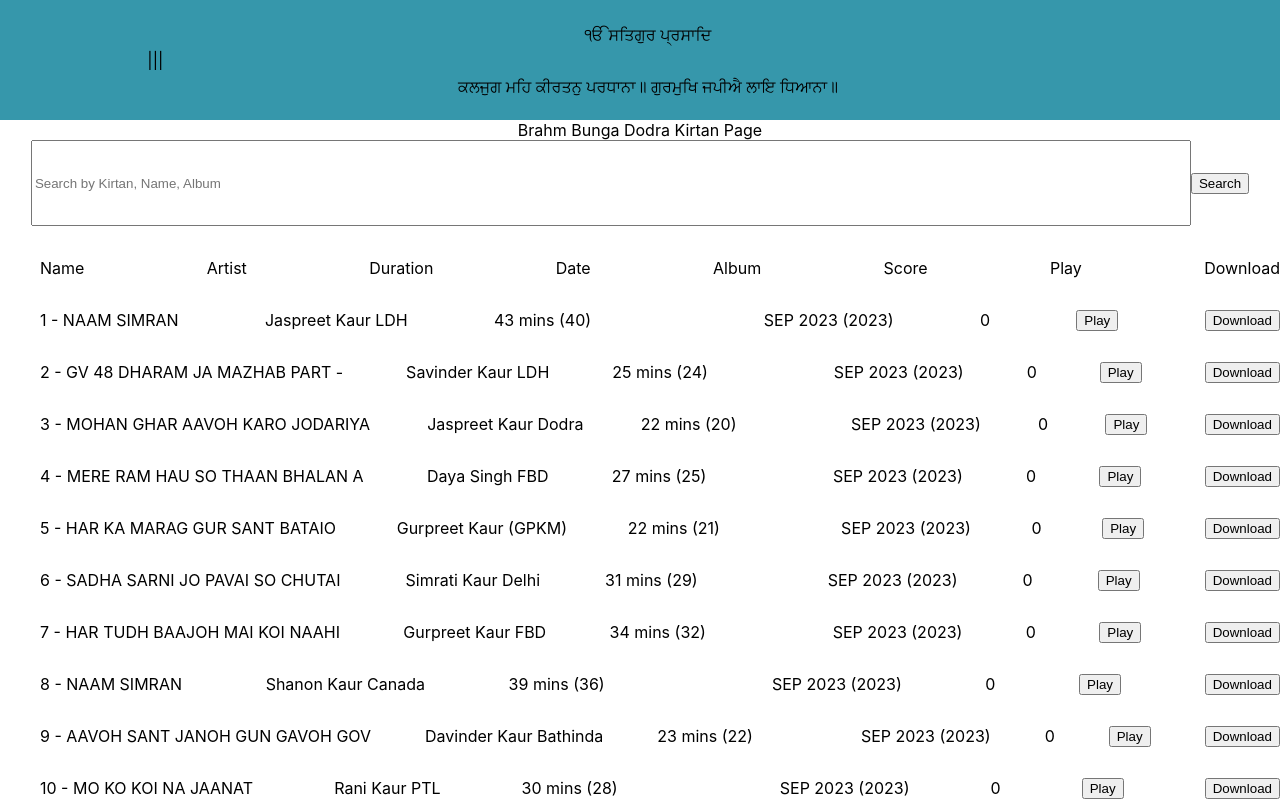
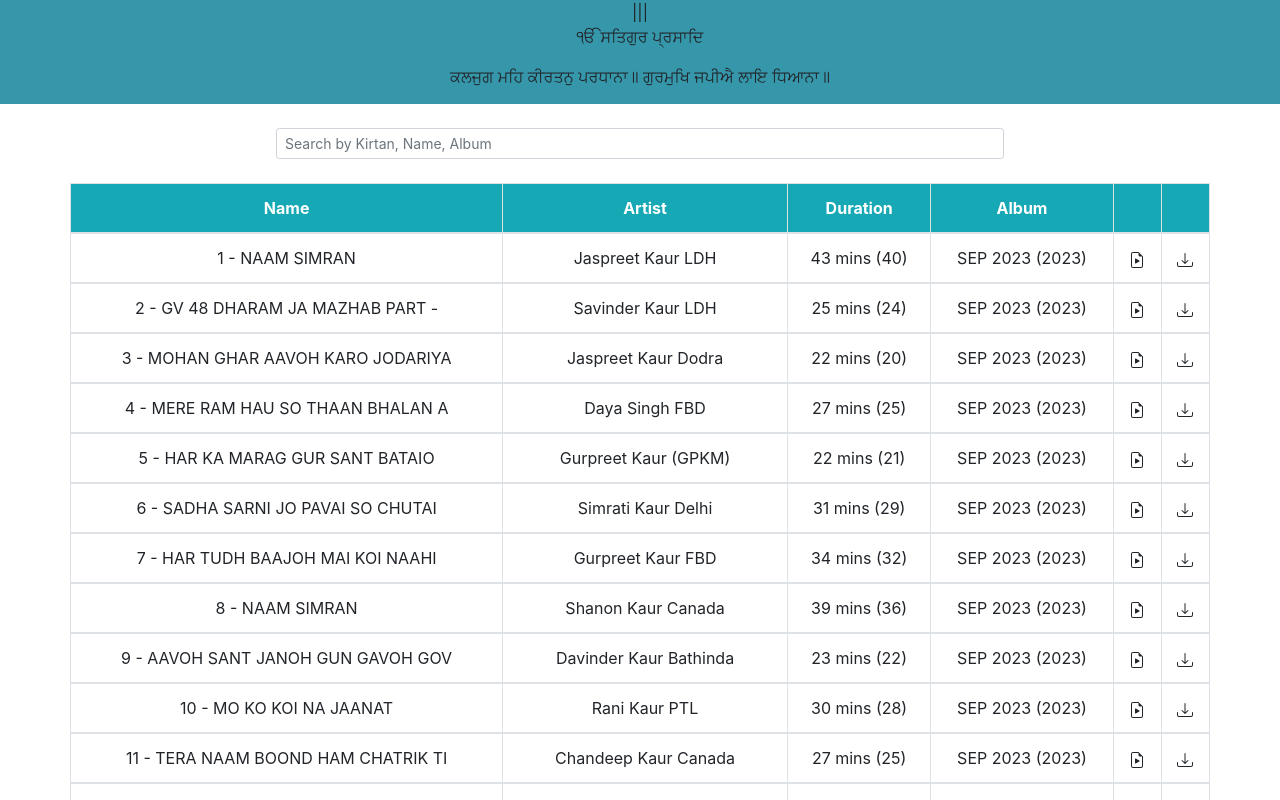
Before and after one commit to isupreetk/kirtan-frontend, a React (Create React App) app: page / in a window 1280 px wide. Shown: the top 800 px of the page. Built offline with nearby package versions, Linux system fonts and the light colour scheme.

Commit message:
pagination for results + styling with bootstrap

```diff
--- a/package.json
+++ b/package.json
@@ -7,8 +7,14 @@
     "@testing-library/react": "^13.4.0",
     "@testing-library/user-event": "^13.5.0",
     "axios": "^1.6.1",
+    "bootstrap-icons": "^1.11.2",
     "react": "^18.2.0",
+    "react-bootstrap": "^2.9.1",
+    "react-bootstrap-icons": "^1.10.3",
+    "react-bootstrap-pagination-control": "^1.0.5",
     "react-dom": "^18.2.0",
+    "react-infinite-scroll-component": "^6.1.0",
+    "react-query": "^3.39.3",
     "react-scripts": "5.0.1",
     "sass": "^1.69.5",
     "web-vitals": "^2.1.4"
--- a/public/index.html
+++ b/public/index.html
@@ -14,6 +14,12 @@
       manifest.json provides metadata used when your web app is installed on a
       user's mobile device or desktop. See https://developers.google.com/web/fundamentals/web-app-manifest/
     -->
+    <link
+      rel="stylesheet"
+      href="https://stackpath.bootstrapcdn.com/bootstrap/4.3.1/css/bootstrap.min.css"
+      integrity="sha384-ggOyR0iXCbMQv3Xipma34MD+dH/1fQ784/j6cY/iJTQUOhcWr7x9JvoRxT2MZw1T"
+      crossorigin="anonymous"
+    />
     <link rel="manifest" href="%PUBLIC_URL%/manifest.json" />
     <!--
       Notice the use of %PUBLIC_URL% in the tags above.
--- a/src/App.jsx
+++ b/src/App.jsx
@@ -5,6 +5,9 @@ import SearchBar from "./components/SearchBar/SearchBar";
 import KirtanList from "./components/KirtanList/KirtanList";
 import kirtansData from "./assets/data/sept2023-1.json";
 // import searchHistoryData from "./assets/data/searchHistory.json";
+// import InfiniteScroll from "react-infinite-scroll-component";
+import PaginationComponent from "./components/Pagination/Pagination";
+import { Container, Row, Col } from "react-bootstrap";
 
 function App() {
   let inputRef = useRef();
@@ -16,6 +19,13 @@ function App() {
   let [possibleCombinations, setPossibleCombinations] = useState([]);
   let [filteredKirtans, setFilteredKirtans] = useState([]);
   let [sortedKirtans, setSortedKirtans] = useState([]);
+
+  // let [items, setItems] = useState([]);
+  let [isLoading, setIsLoading] = useState(false);
+  let [error, setError] = useState(null);
+  let [currentPage, setCurrentPage] = useState(1);
+  let [entriesPerPage] = useState(50);
+
   // let [searchHistory, setSearchHistory] = useState(searchHistoryData);
   // let [searchHistory, setSearchHistory] = useState([]);
 
@@ -124,12 +134,15 @@ function App() {
 
   useEffect(
     () => {
+      setIsLoading(true);
+      setError(false);
       setKirtans(kirtansData);
       setFilteredKirtans(
         kirtans.filter((kirtan) => {
           return calculateScore(kirtan);
         })
       );
+      setIsLoading(false);
     },
     // eslint-disable-next-line
     [possibleCombinations]
@@ -157,26 +170,67 @@ function App() {
     // event.preventDefault();
     setSearchTerm(inputRef.current.value);
     setSearchArray(inputRef.current.value.split(" "));
+    // setCurrentPage(1); this is by default 1
+
     // searchHistory.push(inputRef.current.value);
   };
 
+  // Get Current Kirtans
+  let indexOfLastKirtan = currentPage * entriesPerPage;
+  let indexOfFirstKirtan = indexOfLastKirtan - entriesPerPage;
+  let currentKirtans = searchTerm
+    ? sortedKirtans.slice(indexOfFirstKirtan, indexOfLastKirtan)
+    : kirtans.slice(indexOfFirstKirtan, indexOfLastKirtan);
+
+  // Get Page
+  const paginate = (event, pageNumber) => {
+    event.preventDefault();
+    setCurrentPage(pageNumber);
+  };
+
   return (
-    <div className="App">
+    <Container fluid className="App">
+      <Row>
         <Header />
+      </Row>
+      <Container>
+        <Row className="p-4">
+          <Col xs={1} md={2}></Col>
+          <Col md={8} xs={10} className="p-0">
             <SearchBar
               inputRef={inputRef}
               handleSearch={handleSearch}
               // searchHistory={searchHistory}
             />
+          </Col>
+          <Col xs={1} md={2}></Col>
+        </Row>
+        <Row className="align-items-center">
           <KirtanList
             searchTerm={searchTerm}
-        // possibleCombinations={possibleCombinations}
-        kirtans={kirtans}
-        sortedKirtans={sortedKirtans}
+            kirtans={currentKirtans}
+            sortedKirtans={currentKirtans}
+            isLoading={isLoading}
+            error={error}
             // kirtanTitle={kirtanTitle}
             // kirtanTitleRef={kirtanTitleRef}
           />
-    </div>
+        </Row>
+        {/* <Row className="p-4">
+        <Col xs={1} md={2}></Col>
+        <Col md={8} xs={10} className="p-0"> */}
+        <PaginationComponent
+          entriesPerPage={entriesPerPage}
+          totalKirtans={searchTerm ? sortedKirtans.length : kirtans.length}
+          paginate={paginate}
+          currentPage={currentPage}
+          setCurrentPage={setCurrentPage}
+        />
+        {/* </Col>
+        <Col xs={1} md={2}></Col>
+      </Row> */}
+      </Container>
+    </Container>
   );
 }
 
--- a/src/App.scss
+++ b/src/App.scss
@@ -1,5 +1,6 @@
 .App {
   text-align: center;
+
 }
 
 .App-logo {
--- a/src/components/Header/Header.jsx
+++ b/src/components/Header/Header.jsx
@@ -5,9 +5,7 @@ function Header() {
   return (
     <>
       <div className="header">
-                <div>
-                    |||
-                </div>
+        <div>|||</div>
         <div className="header__headline">
           <p>ੴ ਸਤਿਗੁਰ ਪ੍ਰਸਾਦਿ</p>
           <p>ਕਲਜੁਗ ਮਹਿ ਕੀਰਤਨੁ ਪਰਧਾਨਾ॥ ਗੁਰਮੁਖਿ ਜਪੀਐ ਲਾਇ ਧਿਆਨਾ॥</p>
@@ -17,9 +15,9 @@ function Header() {
         </div>
       </div>
 
-            <div>Brahm Bunga Dodra Kirtan Page</div>
+      {/* <div>Brahm Bunga Dodra Kirtan Page</div> */}
     </>
-    )
+  );
 }
 
 export default Header;
--- a/src/components/Header/Header.scss
+++ b/src/components/Header/Header.scss
@@ -1,24 +1,27 @@
 .header {
     background: #3697ab;
-    display: flex;
-    // flex-direction: column;
-    align-items: center;
-    justify-content: space-around;
-    padding: 0.5rem 0rem;
+    text-align: center;
+    width: 100%;
+    // margin-bottom: 1rem;
+    // display: flex;
+    // // flex-direction: column;
+    // align-items: center;
+    // justify-content: space-around;
+    // padding: 0.5rem 0rem;
 
-    &__headline {
-        display: flex;
-        flex-direction: column;
-        align-items: center;
-        justify-content: center;
-    }
+    // &__headline {
+    //     display: flex;
+    //     flex-direction: column;
+    //     align-items: center;
+    //     justify-content: center;
+    // }
 
     // &__social-link {
 
     // }
 
-    &__social-icon {
-        height: 50px;
-        width: 50px;
-    }
+    // &__social-icon {
+    //     height: 50px;
+    //     width: 50px;
+    // }
 }
--- a/src/components/KirtanList/KirtanList.jsx
+++ b/src/components/KirtanList/KirtanList.jsx
@@ -1,71 +1,115 @@
 import "./KirtanList.scss";
+// import InfiniteScroll from "react-infinite-scroll-component";
+import { Table } from "react-bootstrap";
+import { FileEarmarkPlay, Download } from "react-bootstrap-icons";
 
 function KirtanList({
   searchTerm,
   //   possibleCombinations,
   kirtans,
   sortedKirtans,
+  isLoading,
+  error,
   //   kirtanTitleRef,
 }) {
+  if (isLoading) {
+    return <h2>...Loading</h2>;
+  }
+  //   const InfiniteScrollExample = () => {
+
+  //   const fetchData = async () => {
+  //     setIsLoading(true);
+  //     setError(null);
+
+  //     try {
+  //       const response = await fetch(
+  //         `https://api.example.com/items?page=${page}`
+  //       );
+  //       const data = await response.json();
+
+  //       setItems((prevItems) => [...prevItems, ...data]);
+  //       setPage((prevPage) => prevPage + 1);
+  //     } catch (error) {
+  //       setError(error);
+  //     } finally {
+  //       setIsLoading(false);
+  //     }
+  //   };
+
+  //   useEffect(() => {
+  //     fetchData();
+  //   }, []);
+
+  //   };
+  const mapToHtml = (kirtan, index) => {
+    if (!kirtan.hTitle) kirtan.hTitle = kirtan.Title;
+    if (!kirtan.hSevadar) kirtan.hSevadar = kirtan.Sevadar;
+    if (!kirtan.hAlbum) kirtan.hAlbum = kirtan.Album;
+
     return (
-    <>
-      <ul className="kirtan-list">
-        <li className="kirtan-list__items">
-          <p>Name</p>
-          <p>Artist</p>
-          <p>Duration</p>
-          <p>Date</p>
-          <p>Album</p>
-          <p>Score</p>
-          <p>Play</p>
-          <p>Download</p>
-        </li>
-
-        {searchTerm
-          ? sortedKirtans.slice(0, 100).map((kirtan, index) => {
-              return (
-                <li className="kirtan-list__items" key={index}>
-                  <p
+      <tbody>
+        <tr>
+          {/* <li className="kirtan-list__items" key={index}> */}
+          <td
             dangerouslySetInnerHTML={{
               __html: kirtan.hTitle,
             }}
           />
           {/* ref={kirtanTitleRef} */}
-                  <p
+
+          <td
             dangerouslySetInnerHTML={{
               __html: kirtan.hSevadar,
             }}
           />
-                  {/* {kirtan.hSevadar}
-                  </p> */}
-                  <p>{kirtan.Duration}</p>
-                  <p>{kirtan.date}</p>
-                  <p
+          <td>{kirtan.Duration}</td>
+          {/* <td>{kirtan.date}</td> */}
+          <td
             dangerouslySetInnerHTML={{
               __html: kirtan.hAlbum,
             }}
           />
-                  <p>{kirtan.Score}</p>
-                  <button>Play</button>
-                  <button>Download</button>
-                </li>
+
+          {/* <td>{kirtan.Score}</td> */}
+          <td>
+            {/* <button> */}
+            {/* <i class="bi bi-file-earmark-play-fill"></i> */}
+            <FileEarmarkPlay />
+            {/* </button> */}
+          </td>
+          <td>
+            {/* <button>
+              <i class="bi bi-download"></i>
+            </button> */}
+            <Download />
+          </td>
+          {/* </li> */}
+        </tr>
+      </tbody>
     );
-            })
-          : kirtans.slice(0, 100).map((kirtan, index) => {
+  };
   return (
-                <li className="kirtan-list__items" key={index}>
-                  <p>{kirtan.Title}</p>
-                  <p>{kirtan.Sevadar}</p>
-                  <p>{kirtan.Duration}</p>
-                  <p>{kirtan.date}</p>
-                  <p>{kirtan.Album}</p>
-                  <p>{kirtan.Score}</p>
-                  <button>Play</button>
-                  <button>Download</button>
-                </li>
-              );
-            })}
-      </ul>
+    <>
+      {/* <ul className="kirtan-list"> */}
+      <Table striped bordered hover className="table">
+        <thead>
+          <tr>
+            <th>Name</th>
+            <th>Artist</th>
+            <th>Duration</th>
+            {/* <th>Date</th> */}
+            <th>Album</th>
+            {/* <th>Score</th> */}
+            <th></th>
+            <th></th>
+          </tr>
+        </thead>
+
+        {searchTerm
+          ? sortedKirtans.slice(0, 100).map(mapToHtml)
+          : kirtans.slice(0, 100).map(mapToHtml)}
+      </Table>
+      {/* </ul> */}
     </>
   );
 }
--- a/src/components/KirtanList/KirtanList.scss
+++ b/src/components/KirtanList/KirtanList.scss
@@ -1,10 +1,19 @@
-.kirtan-list {
-    display: flex;
-    flex-direction: column;
+// .kirtan-list {
+//     display: flex;
+//     flex-direction: column;
 
-    &__items {
-        display: flex;
-        align-items: center;
-        justify-content: space-between;
-    }
+//     &__items {
+//         display: flex;
+//         align-items: center;
+//         justify-content: space-between;
+//     }
+// }
+
+.table, tr, td {
+    background-color: #ffffff;
 }
+
+th {
+    background-color: #17a8b5;
+    color: #ffffff;
+}
--- /dev/null
+++ b/src/components/Pagination/Pagination.jsx
@@ -0,0 +1,52 @@
+// import useInfiniteQuery from "react-query";
+import { PaginationControl } from "react-bootstrap-pagination-control";
+
+function PaginationComponent({
+  entriesPerPage,
+  totalKirtans,
+  paginate,
+  currentPage,
+  setCurrentPage,
+}) {
+  const pageNumbers = [];
+
+  for (let i = 0; i <= Math.ceil(totalKirtans / entriesPerPage); i++) {
+    pageNumbers.push(i);
+  }
+
+  console.log("pageNumbers", pageNumbers);
+
+  return (
+    <nav>
+      {/* <ul className="pagination">
+        {pageNumbers.map((pageNumber) => {
+          return (
+            <>
+              <li key={pageNumber} className="page-item">
+                <a
+                  onClick={(event) => paginate(event, pageNumber)}
+                  href="!#"
+                  className="page-link"
+                >
+                  {pageNumber}
+                </a>
+              </li>
+            </>
+          );
+        })}
+      </ul> */}
+      <PaginationControl
+        page={currentPage}
+        between={4}
+        total={totalKirtans}
+        limit={entriesPerPage}
+        changePage={(currentPage) => {
+          setCurrentPage(currentPage);
+        }}
+        ellipsis={1}
+      />
+    </nav>
+  );
+}
+
+export default PaginationComponent;
--- a/src/components/SearchBar/SearchBar.jsx
+++ b/src/components/SearchBar/SearchBar.jsx
@@ -1,21 +1,31 @@
 import "./SearchBar.scss";
+import Form from "react-bootstrap/Form";
 
 function SearchBar({ inputRef, handleSearch }) {
   // searchHistory
-//   console.log("searchHistory", searchHistory);
+  //   console.log("searchHistory", searchHistory);
   return (
     <>
-      <form>
-        {/* onSubmit={(event) => handleSearch(event)} */}
-        <input
+      <Form.Control
+        size="sm"
+        type="text"
+        name="searchInput"
+        ref={inputRef}
+        placeholder="Search by Kirtan, Name, Album"
+        onChange={handleSearch}
+        // className="md-6"
+      />
+      {/* <form> */}
+      {/* onSubmit={(event) => handleSearch(event)} */}
+      {/* <input
           name="searchInput"
           ref={inputRef}
           className="searchbar"
           placeholder="Search by Kirtan, Name, Album"
           onChange={handleSearch}
-        ></input>
-        <button>Search</button>
-      </form>
+        ></input> */}
+      {/* <button>Search</button> */}
+      {/* </form> */}
     </>
   );
 }
--- a/src/components/SearchBar/SearchBar.scss
+++ b/src/components/SearchBar/SearchBar.scss
@@ -1,4 +1,4 @@
-.searchbar {
-    width: 90%;
-    height: 80px;
-}
+// .searchbar {
+//     width: 90%;
+//     height: 80px;
+// }
```
Also changed, not shown: 1 other file (tests, documents, lock files or other folders). Lines whose indentation alone changed are shown as unchanged.
